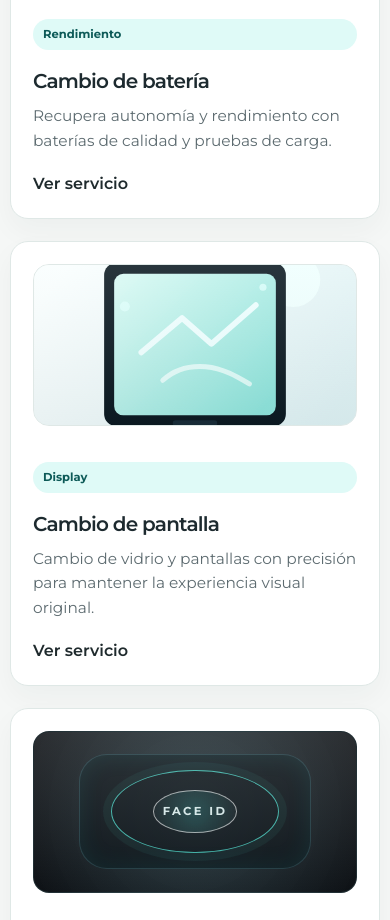
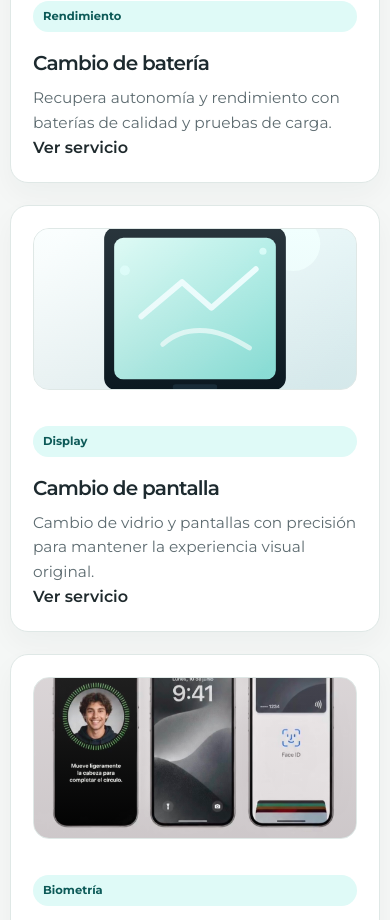
Before and after one commit to alexrutters/mobiweb, a React (Vite) app: page /servicios in a window 390 px wide. Shown: the part 1080-2000 px from the top of the page. Built offline with nearby package versions, Linux system fonts and the light colour scheme.

Commit message:
Ajustes responsive web

```diff
--- a/src/App.jsx
+++ b/src/App.jsx
@@ -1,4 +1,5 @@
-import { BrowserRouter, Route, Routes } from 'react-router-dom'
+import { useEffect } from 'react'
+import { BrowserRouter, Route, Routes, useLocation } from 'react-router-dom'
 import MainLayout from './layouts/MainLayout'
 import HomePage from './pages/HomePage'
 import ServicesPage from './pages/ServicesPage'
@@ -9,9 +10,20 @@ import AboutPage from './pages/AboutPage'
 import ContactPage from './pages/ContactPage'
 import PortalPage from './pages/PortalPage'
 
+function ScrollToTop() {
+  const { pathname } = useLocation()
+
+  useEffect(() => {
+    window.scrollTo({ top: 0, left: 0, behavior: 'auto' })
+  }, [pathname])
+
+  return null
+}
+
 export default function App() {
   return (
     <BrowserRouter>
+      <ScrollToTop />
       <Routes>
         <Route element={<MainLayout />}>
           <Route path="/" element={<HomePage />} />
--- a/src/components/ServiceCard.jsx
+++ b/src/components/ServiceCard.jsx
@@ -3,16 +3,6 @@ import bateriaReal from '../assets/services/bateria-real.jpeg'
 
 export default function ServiceCard({ service }) {
   const renderVisual = () => {
-    if (service.imagen === 'faceid') {
-      return (
-        <div className="service-card__visual service-card__visual--faceid" aria-hidden="true">
-          <div className="faceid-graphic">
-            <span className="faceid-graphic__label">Face ID</span>
-          </div>
-        </div>
-      )
-    }
-
     if (service.imagen === 'battery') {
       return (
         <div className="service-card__visual service-card__visual--battery" aria-hidden="true">
@@ -41,12 +31,14 @@ export default function ServiceCard({ service }) {
   return (
     <article className="card service-card">
       {renderVisual()}
+      <div className="service-card__content">
         <span className="chip">{service.categoria}</span>
         <h3>{service.nombre}</h3>
         <p>{service.descripcion}</p>
         <Link to={`/servicios/${service.id}`} className="text-link">
           Ver servicio
         </Link>
+      </div>
     </article>
   )
 }
--- a/src/data/services.js
+++ b/src/data/services.js
@@ -38,7 +38,7 @@ export const services = [
     categoria: 'Biometría',
     descripcion: 'Solución para sensores y componentes del sistema facial con calibración profesional.',
     imagen: 'faceid',
-    imageUrl: '/src/assets/services/faceid.svg',
+    imageUrl: '/src/assets/services/faceid-real1.jpeg',
     destacado: false,
     beneficios: ['Recalibración', 'Sensor funcional', 'Diagnóstico preciso'],
     proceso: ['Revisión del módulo', 'Reemplazo o ajuste', 'Validación biométrica'],
@@ -133,4 +133,15 @@ export const services = [
   },
 ]
 
+export const WHATSAPP_NUMBER = '593958612055'
+
+export const buildServiceWhatsAppMessage = (serviceName) =>
+  `Hola, quiero consultar sobre el servicio de ${serviceName}.`
+
+export const openServiceWhatsApp = (serviceName) => {
+  const message = buildServiceWhatsAppMessage(serviceName)
+  const url = `https://wa.me/${WHATSAPP_NUMBER}?text=${encodeURIComponent(message)}`
+  window.open(url, '_blank', 'noopener,noreferrer')
+}
+
 export const getServiceById = (id) => services.find((service) => service.id === id)
--- a/src/index.css
+++ b/src/index.css
@@ -48,7 +48,7 @@
 }
 
 html {
-  scroll-behavior: smooth;
+  scroll-behavior: auto;
   width: 100%;
 }
 
@@ -507,6 +507,13 @@ p {
 .service-card {
   display: flex;
   flex-direction: column;
+  height: 100%;
+}
+
+.service-card__content {
+  display: flex;
+  flex: 1;
+  flex-direction: column;
 }
 
 .service-card__visual {
@@ -642,7 +649,7 @@ p {
 
 .text-link {
   display: inline-flex;
-  margin-top: 18px;
+  margin-top: auto;
   color: var(--color-text);
   font-weight: 600;
 }
--- a/src/pages/ServiceDetailPage.jsx
+++ b/src/pages/ServiceDetailPage.jsx
@@ -1,6 +1,6 @@
 import { Link, useParams } from 'react-router-dom'
 import Button from '../components/Button'
-import { getServiceById } from '../data/services'
+import { getServiceById, openServiceWhatsApp } from '../data/services'
 import bateriaReal from '../assets/services/bateria-real.jpeg'
 
 const batterySignals = [
@@ -42,6 +42,10 @@ const batteryProcess = [
 export default function ServiceDetailPage() {
   const { serviceId } = useParams()
   const service = getServiceById(serviceId)
+
+  const handleConsultService = () => {
+    openServiceWhatsApp(service.nombre)
+  }
 
   if (!service) {
     return (
@@ -183,19 +187,14 @@ export default function ServiceDetailPage() {
   }
 
   const renderVisual = () => {
-    if (service.imagen === 'faceid') {
-      return (
-        <div className="service-detail__visual service-detail__visual--faceid" aria-hidden="true">
-          <div className="faceid-graphic faceid-graphic--detail">
-            <span className="faceid-graphic__label">Face ID</span>
-          </div>
-        </div>
-      )
-    }
+    const detailImage =
+      service.id === 'reparacion-face-id'
+        ? '/src/assets/services/faceid-real2.jpg'
+        : service.imageUrl
 
     return (
       <div className="service-detail__visual" aria-hidden="true">
-        <img src={service.imageUrl} alt={service.nombre} className="service-detail__image" />
+        <img src={detailImage} alt={service.nombre} className="service-detail__image" />
       </div>
     )
   }
@@ -212,7 +211,7 @@ export default function ServiceDetailPage() {
             <p>{service.descripcion}</p>
 
             <div className="service-detail__actions">
-              <Button>Consultar reparación</Button>
+              <Button onClick={handleConsultService}>Consultar reparación</Button>
               <Link to="/servicios" className="btn btn-secondary">
                 Volver a servicios
               </Link>
```
Also changed, not shown: src/assets/services/faceid-real1.jpeg (added), src/assets/services/faceid-real2.jpg (added). Lines whose indentation alone changed are shown as unchanged.
